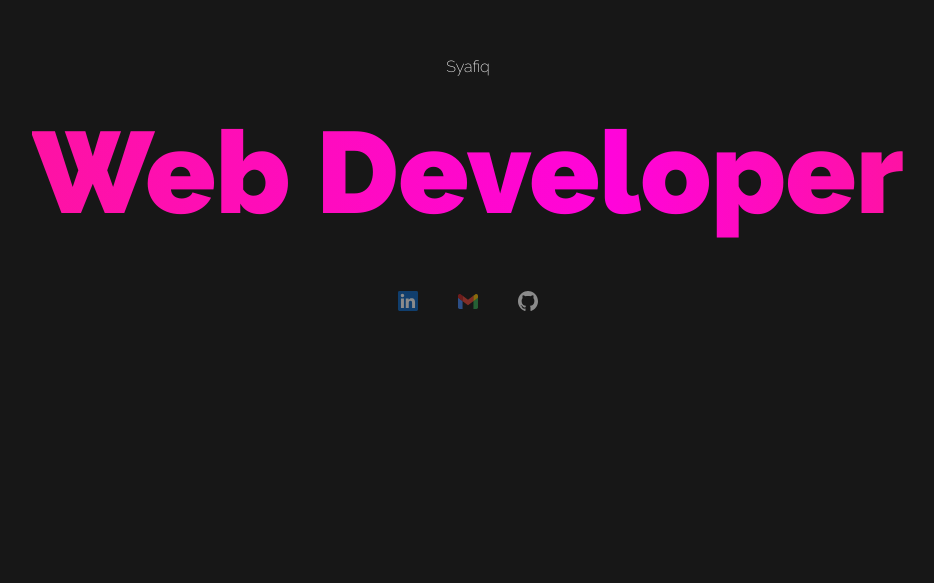
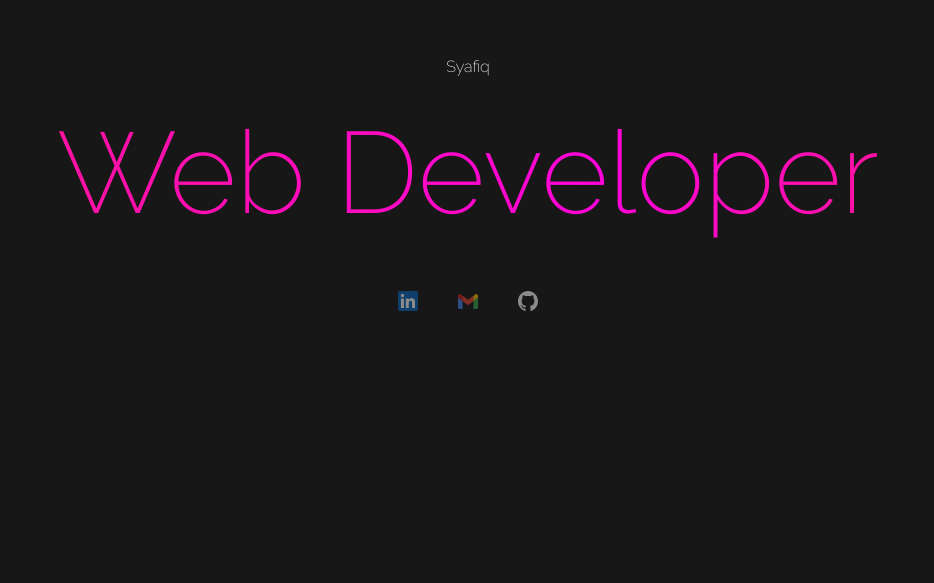
Before and after one commit to SyafiqAi/syafiq-portfolio-v2, a Vue app: page / in a window 1280 px wide. Shown: the part 217-800 px from the top of the page, without its empty margins (172-1106 px from the left). Built offline with nearby package versions, Linux system fonts and the light colour scheme.

Commit message:
feat: name font weight

```diff
--- a/src/components/TheName/TheName.vue
+++ b/src/components/TheName/TheName.vue
@@ -5,11 +5,11 @@ import TheContacts from "./TheContacts.vue";
 
 <template>
     <div
-        class="flex items-center justify-center min-h-svh select-none flex-col"
+        class="flex items-center justify-center h-lvh select-none flex-col"
     >
         <div class="flex flex-col items-center group py-32">
             <span class="font-extralight mb-2">Syafiq</span>
-            <h1 class="font-black text-[9vw] text-nowrap max-w-[100lvw]">
+            <h1 class="font-extralight text-[9vw] text-nowrap max-w-[100lvw]">
                 <GradientText>Web Developer</GradientText>
             </h1>
             <TheContacts />
```
